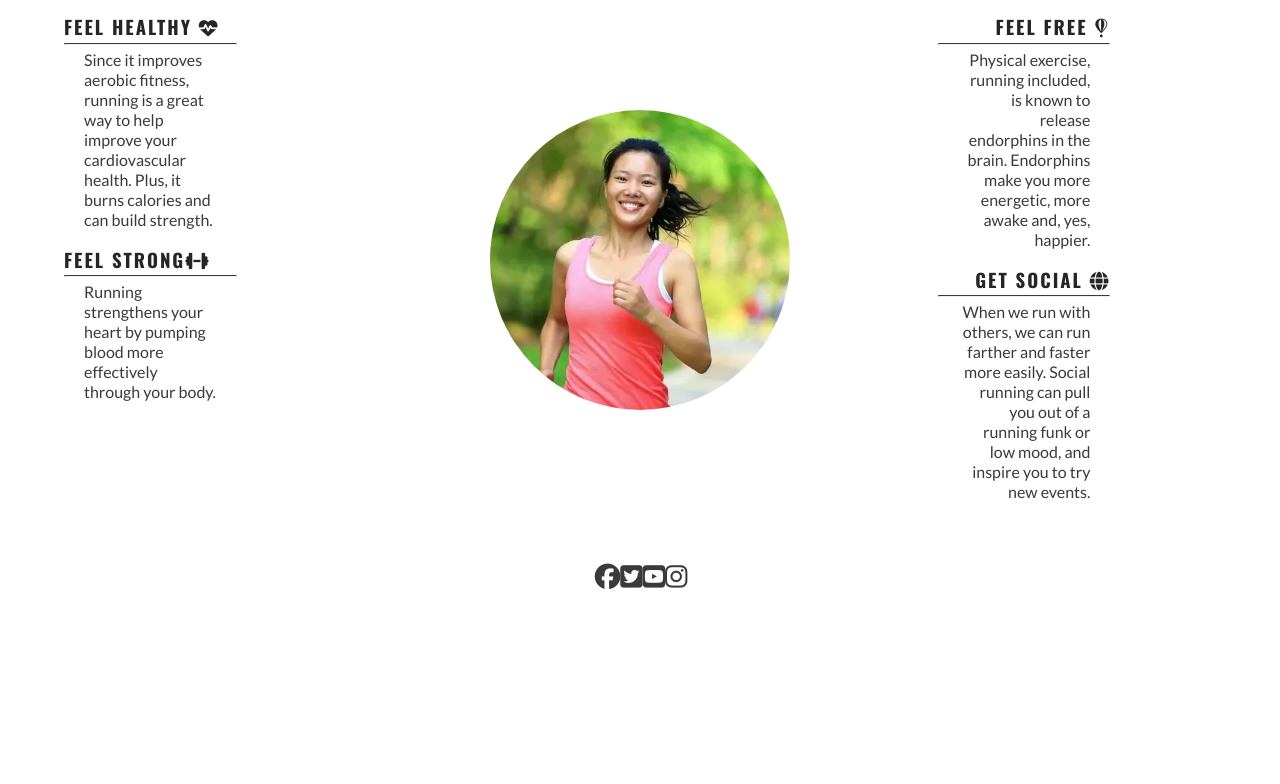
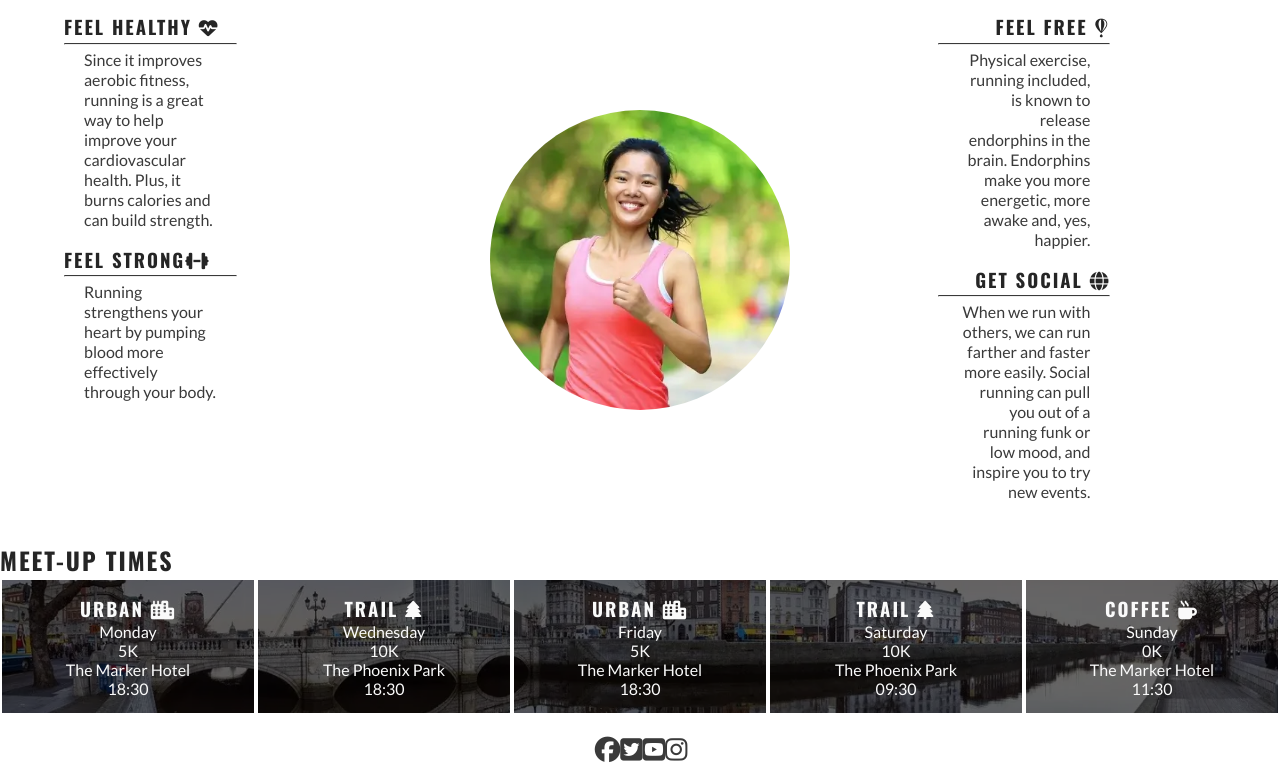
Before and after one commit to Futurevision108/love-running, a plain HTML site: page index.html in a window 1280 px wide. Shown: the part 768-1552 px from the top of the page. Before the commit the page ends 1379 px from the top, so only its background shows below. Drawn offline with nearby package versions, Linux system fonts and the light colour scheme.

Commit message:
Add meet up time

```diff
--- a/assets/css/style.css
+++ b/assets/css/style.css
@@ -16,6 +16,11 @@ body {
   /*Generic project style*/
   color: #3a3a3a;
   font-family: "Lato", sans-serif;
+}
+
+
+.hidden-heading {
+    display: none;
 }
 
 h1,h2,h3 {
@@ -162,6 +167,32 @@ main {
     display: flex;
     justify-content: center;
     align-items: center;
+}
+
+/* Meetup Times section */
+#times {
+    background: url('../images/dublin-city.webp') no-repeat center/cover;
+    /* Handles responsivity without the need for a media query */
+    display: flex;
+    flex-wrap: wrap;
+}
+
+#times div {
+    color: #fafafa;
+    background-color: rgba(0, 0, 0, .6);
+    padding: 15px;
+    text-align: center;
+    /* This will not wrap on screens of less than 400px wide.
+    Each div will expand to fill the available space on its row */
+    flex-basis: 200px;
+    flex-grow: 1;
+    /* Creates a grid of meetup time dives over the background image */
+    border: 2px solid white;
+}
+
+#times h3 {
+    /* Override the heading colour set in general styles */
+    color: #fafafa;
 }
 
 /* Gallery page*/
--- a/index.html
+++ b/index.html
@@ -1,17 +1,15 @@
 <!DOCTYPE html>
 <html lang="en">
   <head>
-    <meta charset="UTF-8" />
-    <meta name="viewport" content="width=device-width, initial-scale=1.0" />
+    <meta charset="UTF-8">
+    <meta name="viewport" content="width=device-width, initial-scale=1.0">
     <!-- meta tags for search engine -->
      <meta
      name="description"
-      content="Love Running. Club for runners in Dublin,Ireland.Urban running,trail running.Dublin docklands and phonix park"
-    />
+     content="Love Running.Club for runners in Dublin,Ireland.Urban running,trail running.Dublin docklands and phonix park">
       <meta
       name="keywords"
-      content="love running,run,running club,runner,Ireland,Dublin,sport,excercise"
-    />
+      content="love running,run,running club,runner,Ireland,Dublin,sport,excercise">
 
     <!-- Title -->
     <title>Love Running</title>
@@ -20,22 +18,19 @@
      <link
      rel="apple-touch-icon"
      sizes="180x180"
-      href="assets/favicon/apple-touch-icon.png"
-    />
+     href="assets/favicon/apple-touch-icon.png">
      <link
      rel="icon"
      type="image/png"
      sizes="32x32"
-      href="assets/favicon/favicon-32x32.png"
-    />
+     href="assets/favicon/favicon-32x32.png">
      <link
      rel="icon"
      type="image/png"
      sizes="16x16"
-      href="assets/favicon/favicon-16x16.png"
-    />
+     href="assets/favicon/favicon-16x16.png">
     <!-- Stylesheet -->
-    <link rel="stylesheet" href="assets/css/style.css" />
+     <link rel="stylesheet" href="assets/css/style.css">
   </head>
 
   <body>
@@ -45,7 +40,7 @@
         <h1 id="logo">Love Running</h1>
       </a>
 
-      <input type="checkbox" id="nav-toggle" name="nav-toggle" />
+    <input type="checkbox" id="nav-toggle" name="nav-toggle">
       <label for="nav-toggle" class="nav-toggle-label">
         <i class="fa-solid fa-bars"></i>
       </label>
@@ -101,6 +96,47 @@
                 </div>
                 <div id="benefits-image">
                     <div id="circle-cover-bg"></div>
+                </div>
+            </div>
+        </section>
+        <!--Meetup times section-->
+        <section id="meetups">
+            <h2>Meet-up Times</h2>
+            <div id="times">
+                <div>
+                    <h3>Urban <i class="fa-solid fa-city"></i></h3>
+                    <p>Monday</p>
+                    <p>5K</p>
+                    <p>The Marker Hotel</p>
+                    <p>18:30</p>
+                </div>
+                <div>
+                    <h3>Trail <i class="fa-solid fa-tree"></i></h3>
+                    <p>Wednesday</p>
+                    <p>10K</p>
+                    <p>The Phoenix Park</p>
+                    <p>18:30</p>
+                </div>
+                <div>
+                    <h3>Urban <i class="fa-solid fa-city"></i></h3>
+                    <p>Friday</p>
+                    <p>5K</p>
+                    <p>The Marker Hotel</p>
+                    <p>18:30</p>
+                </div>
+                <div>
+                    <h3>Trail <i class="fa-solid fa-tree"></i></h3>
+                    <p>Saturday</p>
+                    <p>10K</p>
+                    <p>The Phoenix Park</p>
+                    <p>09:30</p>
+                </div>
+                <div>
+                    <h3>Coffee <i class="fa-solid fa-mug-hot"></i></h3>
+                    <p>Sunday</p>
+                    <p>0K</p>
+                    <p>The Marker Hotel</p>
+                    <p>11:30</p>
                 </div>
             </div>
         </section>
```
Also changed, not shown: gallery.html (+11 -15 lines), signup.html (+10 -15 lines), assets/images/dublin-city.webp (added). Lines whose indentation alone changed are shown as unchanged.
